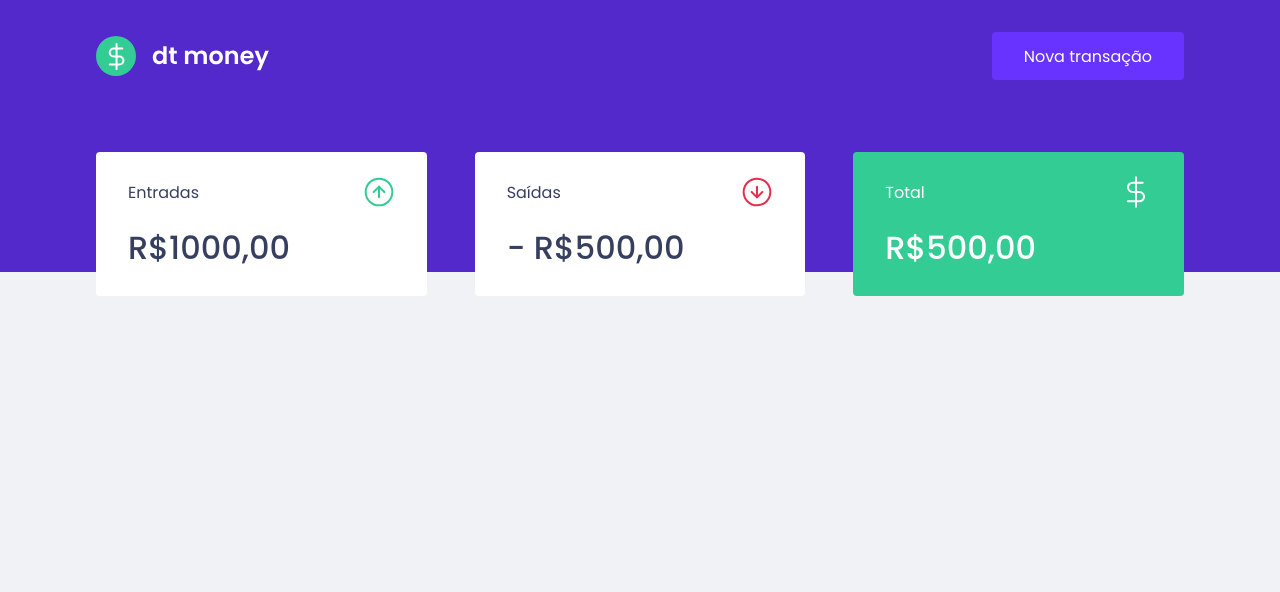
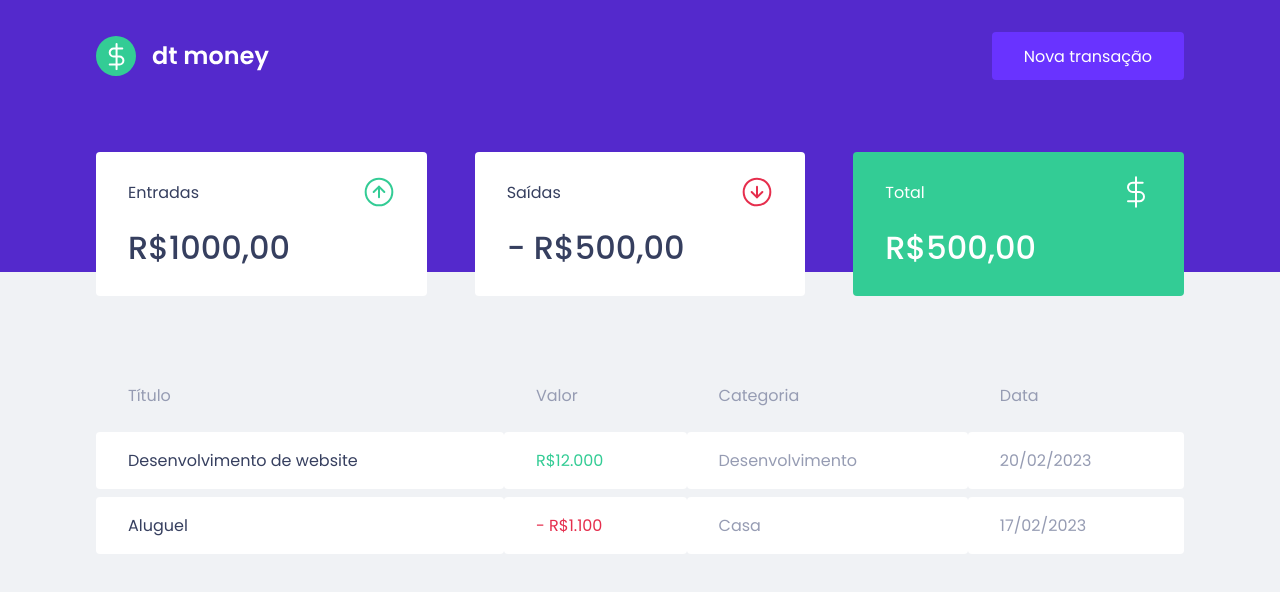
Before and after one commit to Mateus-Castellar/dtmoney-react, a React (Create React App) app: page / in a window 1280 px wide. Shown: the top 592 px of the page. Built offline with nearby package versions, Linux system fonts and the light colour scheme.

Commit message:
feat: Componente de tabela de transacoes

```diff
--- a/src/components/Dashboard/index.tsx
+++ b/src/components/Dashboard/index.tsx
@@ -1,10 +1,12 @@
 import { Summary } from "../Summary";
+import { TransactionTable } from "../TransactionTable";
 import { Container } from "./styles";
 
 export function Dashboard() {
   return (
     <Container>
       <Summary />
+      <TransactionTable />
     </Container>
   );
 }
--- /dev/null
+++ b/src/components/TransactionTable/index.tsx
@@ -0,0 +1,33 @@
+import { Container } from "./styles";
+
+export function TransactionTable() {
+  return (
+    <Container>
+      <table>
+        <thead>
+          <tr>
+            <th>Título</th>
+            <th>Valor</th>
+            <th>Categoria</th>
+            <th>Data</th>
+          </tr>
+        </thead>
+
+        <tbody>
+          <tr>
+            <td>Desenvolvimento de website</td>
+            <td className="deposit">R$12.000</td>
+            <td>Desenvolvimento</td>
+            <td>20/02/2023</td>
+          </tr>
+          <tr>
+            <td>Aluguel</td>
+            <td className="withdraw">- R$1.100</td>
+            <td>Casa</td>
+            <td>17/02/2023</td>
+          </tr>
+        </tbody>
+      </table>
+    </Container>
+  );
+}
--- /dev/null
+++ b/src/components/TransactionTable/styles.ts
@@ -0,0 +1,38 @@
+import styled from "styled-components";
+
+export const Container = styled.div`
+  margin-top: 4rem;
+
+  table {
+    width: 100%;
+    border-spacing: 0 0.5rem;
+
+    th {
+      color: var(--text-body);
+      font-weight: 400;
+      padding: 1rem 2rem;
+      text-align: left;
+      line-height: 1.5rem;
+    }
+
+    td {
+      padding: 1rem 2rem;
+      border: 0;
+      background: var(--shape);
+      color: var(--text-body);
+      border-radius: 0.25rem;
+
+      &:first-child {
+        color: var(--text-title);
+      }
+
+      &.deposit {
+        color: var(--green);
+      }
+
+      &.withdraw {
+        color: var(--red);
+      }
+    }
+  }
+`;
```
